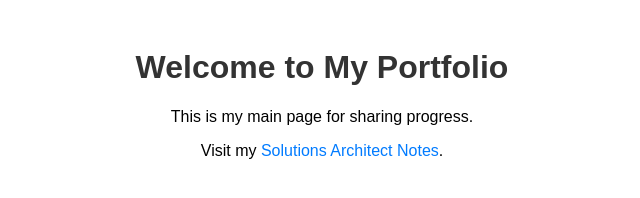
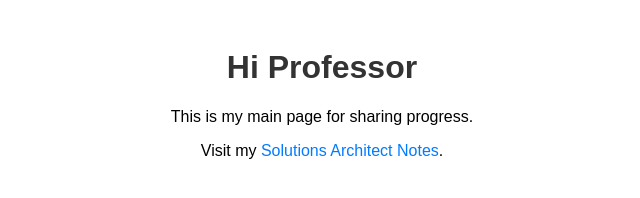
Before and after one commit to farihashk/farihashk.github.io, a plain HTML site: page index.html in a window 1280 px wide. Shown: the whole page, without its empty margins (318-958 px from the left). Drawn offline with Linux system fonts and the light colour scheme.

Commit message:
Update index.html

```diff
--- a/index.html
+++ b/index.html
@@ -12,7 +12,7 @@
   </style>
 </head>
 <body>
-  <h1>Welcome to My Portfolio</h1>
+  <h1>Hi Professor</h1>
   <p>This is my main page for sharing progress.</p>
   <p>Visit my <a href="/SolutionsArchitect/notes.html">Solutions Architect Notes</a>.</p>
 
```
